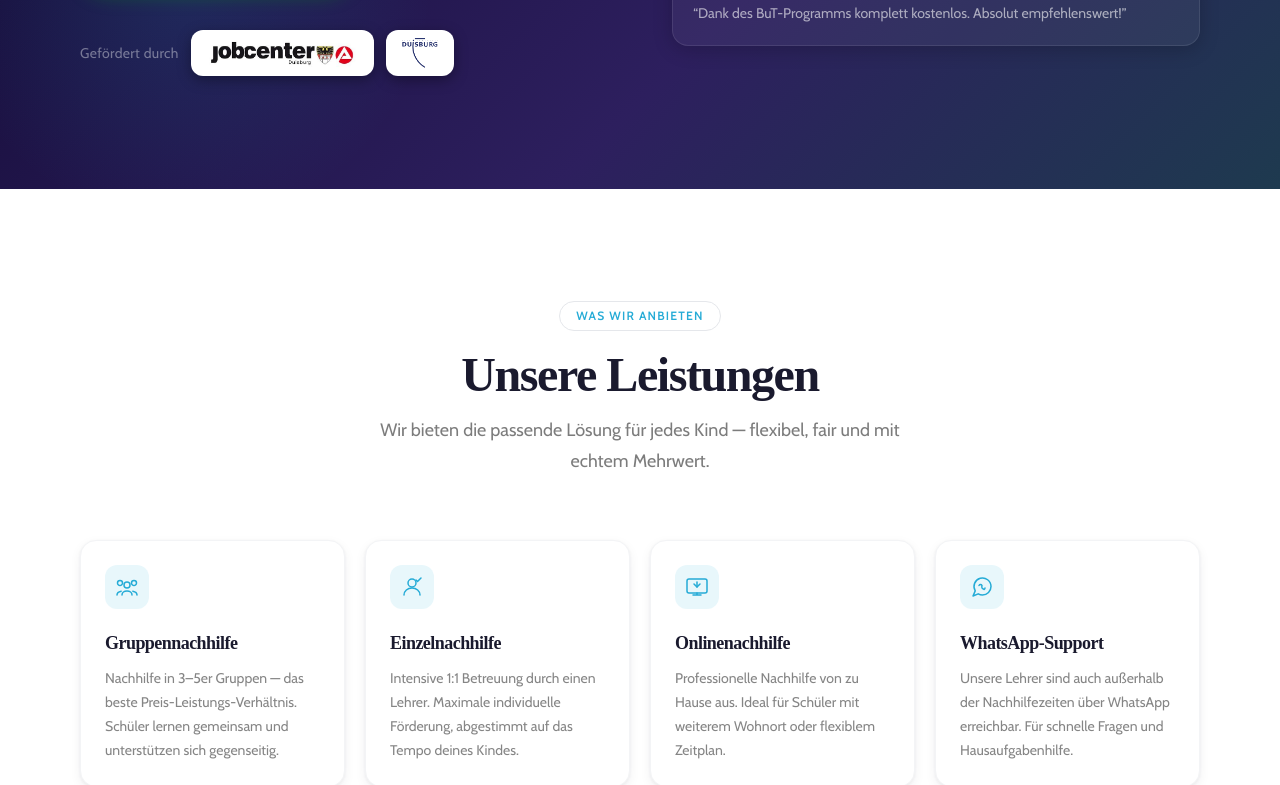
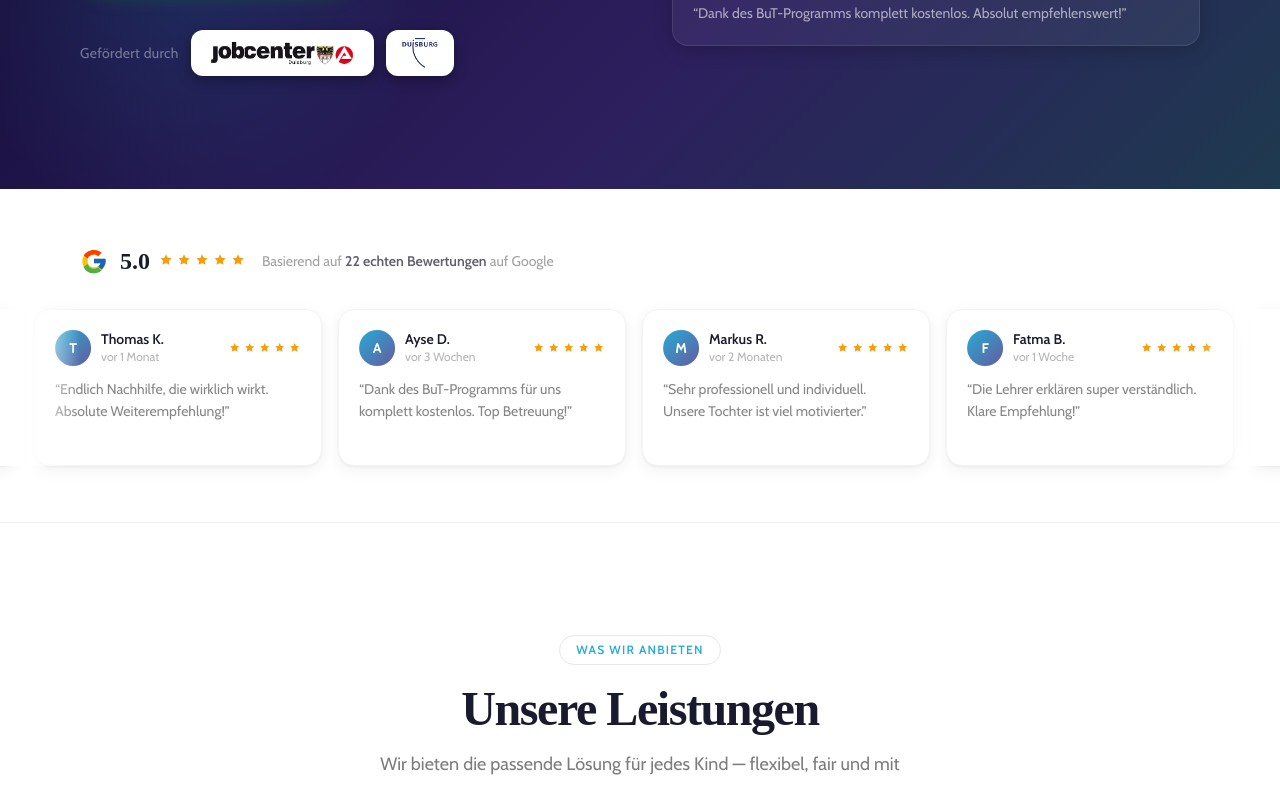
Before and after one commit to Kaanix1907/nachhilfe-aber-richtig-website, a Next.js app: page / in a window 1280 px wide. Shown: the part 611-1396 px from the top of the page. Built offline with nearby package versions, Linux system fonts and the light colour scheme; no server answers; a web font is replaced by a local one.

Commit message:
Reviews: echte Google-Bewertungen via Places API + auto-scroll Ticker

```diff
--- /dev/null
+++ b/src/app/api/reviews/route.ts
@@ -0,0 +1,37 @@
+import { NextResponse } from "next/server";
+
+const PLACE_ID = "ChIJHWy-OVi_uEcR4TNsTTb7wko";
+
+export async function GET() {
+  const apiKey = process.env.GOOGLE_PLACES_API_KEY;
+  if (!apiKey) {
+    return NextResponse.json({ reviews: [], rating: 5.0, total: 22 });
+  }
+
+  try {
+    const url = `https://maps.googleapis.com/maps/api/place/details/json?place_id=${PLACE_ID}&fields=name,rating,user_ratings_total,reviews&language=de&reviews_sort=newest&key=${apiKey}`;
+    const res = await fetch(url, { next: { revalidate: 3600 } });
+    const data = await res.json();
+
+    if (data.status !== "OK") {
+      return NextResponse.json({ reviews: [], rating: 5.0, total: 22 });
+    }
+
+    const reviews = (data.result.reviews || [])
+      .filter((r: { text: string }) => r.text && r.text.trim().length > 10)
+      .map((r: { author_name: string; rating: number; text: string; relative_time_description: string }) => ({
+        name: r.author_name,
+        stars: r.rating,
+        text: r.text,
+        time: r.relative_time_description,
+      }));
+
+    return NextResponse.json({
+      reviews,
+      rating: data.result.rating,
+      total: data.result.user_ratings_total,
+    });
+  } catch {
+    return NextResponse.json({ reviews: [], rating: 5.0, total: 22 });
+  }
+}
--- a/src/app/globals.css
+++ b/src/app/globals.css
@@ -57,3 +57,17 @@ h1, h2, h3, h4, h5, h6 {
     0 8px 24px rgba(37, 171, 214, 0.14),
     0 24px 48px rgba(26, 26, 46, 0.10);
 }
+
+/* Reviews Ticker */
+@keyframes reviews-scroll {
+  0%   { transform: translateX(0); }
+  100% { transform: translateX(calc(-100% / 3)); }
+}
+
+.reviews-ticker {
+  animation: reviews-scroll 35s linear infinite;
+}
+
+.reviews-ticker:hover {
+  animation-play-state: paused;
+}
--- a/src/app/page.tsx
+++ b/src/app/page.tsx
@@ -1,16 +1,19 @@
 import Hero from "@/components/Hero";
+import ReviewsTicker from "@/components/ReviewsTicker";
 import Services from "@/components/Services";
 import BildungTeilhabe from "@/components/BildungTeilhabe";
 import USPs from "@/components/USPs";
 import Contact from "@/components/Contact";
 import Navbar from "@/components/Navbar";
 import Footer from "@/components/Footer";
+
 export default function Home() {
   return (
     <>
       <Navbar />
       <main>
         <Hero />
+        <ReviewsTicker />
         <Services />
         <BildungTeilhabe />
         <USPs />
--- a/src/components/Hero.tsx
+++ b/src/components/Hero.tsx
@@ -1,13 +1,62 @@
 import Image from "next/image";
 import { BUSINESS } from "@/lib/data";
 
-const reviews = [
-  { name: "Sarah M.", stars: 5, text: "Mein Sohn hat sich in Mathe von 5 auf 2 verbessert. Unglaublich professionell!", time: "vor 2 Wochen" },
+interface Review {
+  name: string;
+  stars: number;
+  text: string;
+  time: string;
+}
+
+interface PlacesData {
+  reviews: Review[];
+  rating: number;
+  total: number;
+}
+
+async function getGoogleData(): Promise<PlacesData> {
+  const apiKey = process.env.GOOGLE_PLACES_API_KEY;
+  const PLACE_ID = "ChIJHWy-OVi_uEcR4TNsTTb7wko";
+
+  if (!apiKey) return { reviews: [], rating: 5.0, total: 22 };
+
+  try {
+    const url = `https://maps.googleapis.com/maps/api/place/details/json?place_id=${PLACE_ID}&fields=rating,user_ratings_total,reviews&language=de&key=${apiKey}`;
+    const res = await fetch(url, { next: { revalidate: 3600 } });
+    const data = await res.json();
+
+    if (data.status !== "OK") return { reviews: [], rating: 5.0, total: 22 };
+
+    const reviews: Review[] = (data.result.reviews || [])
+      .filter((r: { text: string }) => r.text && r.text.trim().length > 15)
+      .slice(0, 3)
+      .map((r: { author_name: string; rating: number; text: string; relative_time_description: string }) => ({
+        name: r.author_name,
+        stars: r.rating,
+        text: r.text.length > 120 ? r.text.slice(0, 117) + "…" : r.text,
+        time: r.relative_time_description,
+      }));
+
+    return {
+      reviews,
+      rating: data.result.rating ?? 5.0,
+      total: data.result.user_ratings_total ?? 22,
+    };
+  } catch {
+    return { reviews: [], rating: 5.0, total: 22 };
+  }
+}
+
+const FALLBACK_REVIEWS: Review[] = [
+  { name: "Sara M.", stars: 5, text: "Mein Sohn hat sich in Mathe von 5 auf 2 verbessert. Unglaublich professionell!", time: "vor 2 Wochen" },
   { name: "Thomas K.", stars: 5, text: "Endlich Nachhilfe die wirklich wirkt. Die Lehrer erklären super geduldig.", time: "vor 1 Monat" },
   { name: "Ayse D.", stars: 5, text: "Dank des BuT-Programms komplett kostenlos. Absolut empfehlenswert!", time: "vor 3 Wochen" },
 ];
 
-export default function Hero() {
+export default async function Hero() {
+  const { reviews: rawReviews, rating, total } = await getGoogleData();
+  const reviews = rawReviews.length >= 2 ? rawReviews : FALLBACK_REVIEWS;
+
   return (
     <section
       id="hero"
@@ -81,7 +130,7 @@ export default function Hero() {
           </div>
         </div>
 
-        {/* Rechts — Google Bewertungen */}
+        {/* Rechts — Echte Google Bewertungen */}
         <div className="hidden md:flex flex-col gap-4">
           {/* Google-Header */}
           <div className="flex items-center gap-3 mb-1">
@@ -98,14 +147,14 @@ export default function Hero() {
                     <path d="M6 1l1.3 2.6 2.9.4-2.1 2 .5 2.9L6 7.5 3.4 8.9l.5-2.9L2 4l2.9-.4L6 1z"/>
                   </svg>
                 ))}
-                <span className="font-heading font-bold text-white text-sm ml-1">4.9</span>
+                <span className="font-heading font-bold text-white text-sm ml-1">{rating.toFixed(1)}</span>
               </div>
-              <span className="font-body text-white/35 text-xs">Google Bewertungen</span>
+              <span className="font-body text-white/35 text-xs">{total} Google Bewertungen</span>
             </div>
           </div>
 
-          {reviews.map((r) => (
-            <div key={r.name}
+          {reviews.map((r, idx) => (
+            <div key={idx}
               className="rounded-2xl p-5 transition-[transform,border-color] duration-300 hover:-translate-y-1"
               style={{
                 background: "rgba(255,255,255,0.05)",
@@ -117,7 +166,7 @@ export default function Hero() {
                 <div className="flex items-center gap-2.5">
                   <div className="w-8 h-8 rounded-full flex items-center justify-center font-body font-bold text-white text-xs"
                     style={{ background: "linear-gradient(135deg,#25abd6,#655c9e)" }}>
-                    {r.name[0]}
+                    {r.name.charAt(0)}
                   </div>
                   <div>
                     <div className="font-body font-semibold text-white text-sm">{r.name}</div>
--- /dev/null
+++ b/src/components/ReviewsTicker.tsx
@@ -0,0 +1,141 @@
+"use client";
+
+import { useEffect, useState } from "react";
+
+interface Review {
+  name: string;
+  stars: number;
+  text: string;
+  time: string;
+}
+
+const FALLBACK: Review[] = [
+  { name: "Sara M.", stars: 5, text: "Mein Sohn hat sich in Mathe von 5 auf 2 verbessert. Die Lehrer sind unglaublich geduldig.", time: "vor 2 Wochen" },
+  { name: "Thomas K.", stars: 5, text: "Endlich Nachhilfe, die wirklich wirkt. Absolute Weiterempfehlung!", time: "vor 1 Monat" },
+  { name: "Ayse D.", stars: 5, text: "Dank des BuT-Programms für uns komplett kostenlos. Top Betreuung!", time: "vor 3 Wochen" },
+  { name: "Markus R.", stars: 5, text: "Sehr professionell und individuell. Unsere Tochter ist viel motivierter.", time: "vor 2 Monaten" },
+  { name: "Fatma B.", stars: 5, text: "Die Lehrer erklären super verständlich. Klare Empfehlung!", time: "vor 1 Woche" },
+];
+
+function StarRating({ count }: { count: number }) {
+  return (
+    <div className="flex items-center gap-0.5">
+      {[...Array(5)].map((_, i) => (
+        <svg key={i} width="13" height="13" viewBox="0 0 12 12" fill={i < count ? "#f59e0b" : "#d1d5db"}>
+          <path d="M6 1l1.3 2.6 2.9.4-2.1 2 .5 2.9L6 7.5 3.4 8.9l.5-2.9L2 4l2.9-.4L6 1z" />
+        </svg>
+      ))}
+    </div>
+  );
+}
+
+function ReviewCard({ review }: { review: Review }) {
+  return (
+    <div
+      className="flex-shrink-0 w-72 rounded-2xl p-5 border border-gray-100"
+      style={{
+        background: "#fff",
+        boxShadow: "0 1px 3px rgba(26,26,46,0.06), 0 4px 16px rgba(26,26,46,0.06)",
+      }}
+    >
+      <div className="flex items-center justify-between mb-3">
+        <div className="flex items-center gap-2.5">
+          <div
+            className="w-9 h-9 rounded-full flex items-center justify-center font-body font-bold text-white text-sm shrink-0"
+            style={{ background: "linear-gradient(135deg,#25abd6,#655c9e)" }}
+          >
+            {review.name.charAt(0)}
+          </div>
+          <div>
+            <div className="font-body font-semibold text-dark text-sm leading-tight">{review.name}</div>
+            {review.time && (
+              <div className="font-body text-muted/40 text-xs">{review.time}</div>
+            )}
+          </div>
+        </div>
+        <StarRating count={review.stars} />
+      </div>
+      <p className="font-body text-muted/65 text-sm leading-[1.6] line-clamp-3">
+        &ldquo;{review.text}&rdquo;
+      </p>
+    </div>
+  );
+}
+
+export default function ReviewsTicker() {
+  const [reviews, setReviews] = useState<Review[]>(FALLBACK);
+  const [rating, setRating] = useState(5.0);
+  const [total, setTotal] = useState(22);
+  const [loaded, setLoaded] = useState(false);
+
+  useEffect(() => {
+    fetch("/api/reviews")
+      .then((r) => r.json())
+      .then((data) => {
+        if (data.reviews && data.reviews.length >= 3) {
+          setReviews(data.reviews);
+          setRating(data.rating);
+          setTotal(data.total);
+        }
+        setLoaded(true);
+      })
+      .catch(() => setLoaded(true));
+  }, []);
+
+  // Zum nahtlosen Loop: dreifach duplizieren
+  const loopItems = [...reviews, ...reviews, ...reviews];
+
+  return (
+    <section className="py-14 bg-white border-b border-gray-100 overflow-hidden">
+      {/* Header */}
+      <div className="max-w-6xl mx-auto px-4 mb-8">
+        <div className="flex flex-col sm:flex-row sm:items-center gap-3">
+          <div className="flex items-center gap-3">
+            {/* Google Logo */}
+            <svg viewBox="0 0 48 48" width="28" height="28" className="shrink-0">
+              <path fill="#FFC107" d="M43.6 20.1H42V20H24v8h11.3C33.7 32.4 29.3 35 24 35c-6.1 0-11-4.9-11-11s4.9-11 11-11c2.8 0 5.3 1 7.2 2.7l5.7-5.7C33.5 7.3 29 5 24 5 13 5 4 14 4 25s9 20 20 20 20-9 20-20c0-1.3-.1-2.6-.4-3.9z"/>
+              <path fill="#FF3D00" d="M6.3 14.7l6.6 4.8C14.5 16 19 13 24 13c2.8 0 5.3 1 7.2 2.7l5.7-5.7C33.5 7.3 29 5 24 5 16.3 5 9.7 9 6.3 14.7z"/>
+              <path fill="#4CAF50" d="M24 45c4.9 0 9.3-1.8 12.7-4.8l-5.9-5c-1.8 1.3-4.1 2.1-6.8 2.1-5.2 0-9.6-3.5-11.2-8.3l-6.6 5.1C9.5 41.1 16.2 45 24 45z"/>
+              <path fill="#1565C0" d="M43.6 20.1H42V20H24v8h11.3c-.8 2.2-2.2 4.1-4 5.4l5.9 5C40 35.6 44 30.8 44 25c0-1.3-.1-2.6-.4-3.9z"/>
+            </svg>
+            <div className="flex items-center gap-2">
+              <span className="font-heading font-extrabold text-dark text-2xl">{rating.toFixed(1)}</span>
+              <div className="flex items-center gap-0.5">
+                {[...Array(5)].map((_, i) => (
+                  <svg key={i} width="16" height="16" viewBox="0 0 12 12" fill="#f59e0b">
+                    <path d="M6 1l1.3 2.6 2.9.4-2.1 2 .5 2.9L6 7.5 3.4 8.9l.5-2.9L2 4l2.9-.4L6 1z" />
+                  </svg>
+                ))}
+              </div>
+            </div>
+          </div>
+          <span className="font-body text-muted/50 text-sm sm:ml-1">
+            Basierend auf <strong className="text-dark/70 font-semibold">{total} echten Bewertungen</strong> auf Google
+          </span>
+          {!loaded && (
+            <span className="font-body text-xs text-primary/60 animate-pulse">Lädt Bewertungen…</span>
+          )}
+        </div>
+      </div>
+
+      {/* Ticker */}
+      <div className="relative">
+        {/* Fade-Masken links/rechts */}
+        <div
+          className="absolute left-0 top-0 bottom-0 w-20 z-10 pointer-events-none"
+          style={{ background: "linear-gradient(to right, white 30%, transparent)" }}
+        />
+        <div
+          className="absolute right-0 top-0 bottom-0 w-20 z-10 pointer-events-none"
+          style={{ background: "linear-gradient(to left, white 30%, transparent)" }}
+        />
+
+        <div className="reviews-ticker flex gap-4 w-max px-4">
+          {loopItems.map((review, i) => (
+            <ReviewCard key={i} review={review} />
+          ))}
+        </div>
+      </div>
+    </section>
+  );
+}
```
